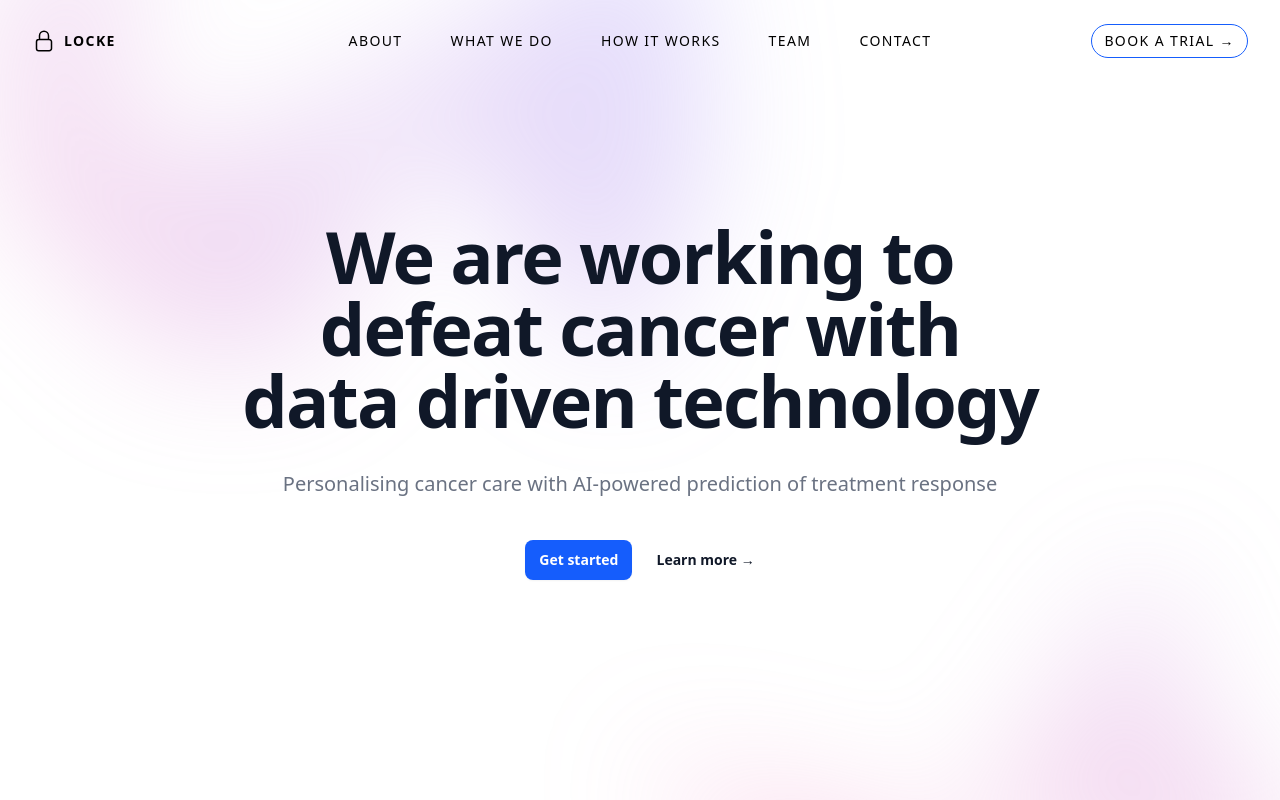
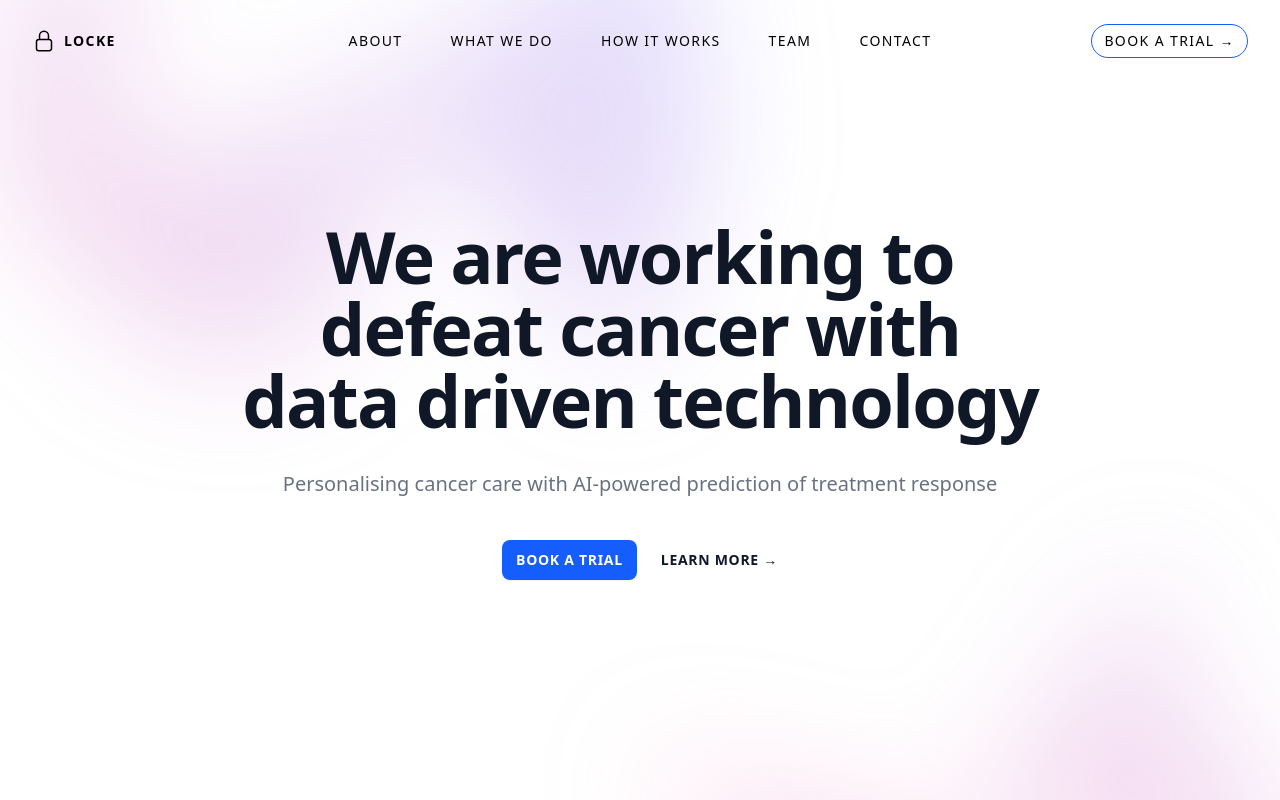
Before and after one commit to Sameem-baba/locke, a Next.js app: page / in a window 1280 px wide. Shown: the top 800 px of the page. Built offline with nearby package versions, Linux system fonts and the light colour scheme.

Commit message:
smooth scrolling

```diff
--- a/components/GrowingChallenge.tsx
+++ b/components/GrowingChallenge.tsx
@@ -2,7 +2,7 @@
 
 function GrowingChallenge() {
     return (
-        <div className="flex flex-col md:flex-row items-center justify-center w-full px-4 md:px-10 lg:px-16 py-10 gap-8">
+        <div id="growingchallenge" className="flex flex-col md:flex-row items-center justify-center w-full px-4 md:px-10 lg:px-16 py-10 gap-8">
             {/* Image Section */ }
             <div className="w-full md:w-2/5">
                 <img
--- a/components/Hero.tsx
+++ b/components/Hero.tsx
@@ -1,7 +1,14 @@
-import Link from "next/link";
-
+"use client"
 
 function Hero() {
+    // Function to handle smooth scrolling
+    const handleScrollToSection = () => {
+        const section = document.getElementById("growingchallenge");
+        if (section) {
+            section.scrollIntoView({ behavior: "smooth" });
+        }
+    };
+
     return (
         <div className="relative flex flex-col items-center justify-center h-full isolate px-6 lg:px-8">
             <div
@@ -36,13 +43,16 @@ function Hero() {
                     <div className="mt-10 flex items-center justify-center gap-x-6">
                         <a
                             href="/bookatrial"
-                            className="rounded-md bg-blue-600 px-3.5 py-2.5 text-sm font-semibold text-white shadow-xs hover:bg-blue-400 focus-visible:outline-2 focus-visible:outline-offset-2 focus-visible:outline-indigo-600"
+                            className="rounded-md uppercase tracking-wider bg-blue-600 px-3.5 py-2.5 text-sm font-semibold text-white shadow-xs hover:bg-blue-400 focus-visible:outline-2 focus-visible:outline-offset-2 focus-visible:outline-indigo-600"
                         >
-                            Get started
+                            Book A Trial
                         </a>
-                        <Link href="/about" className="text-sm/6 font-semibold text-gray-900">
+                        <button
+                            onClick={ handleScrollToSection }
+                            className="text-sm/6 uppercase tracking-wider font-semibold text-gray-900"
+                        >
                             Learn more <span aria-hidden="true">→</span>
-                        </Link>
+                        </button>
                     </div>
                 </div>
             </div>
```
